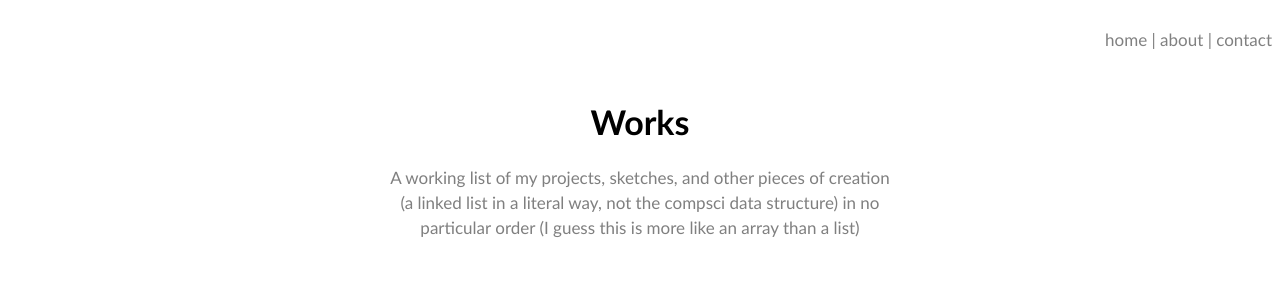
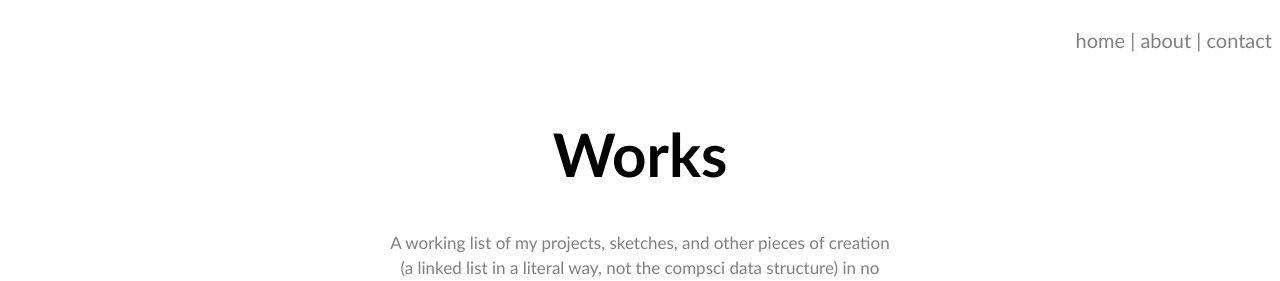
Before and after one commit to takaramarina/works, a plain HTML site: page index.html in a window 1280 px wide. Shown: the top 281 px of the page. Drawn offline with Linux system fonts and the light colour scheme.

Commit message:
font size

```diff
--- a/index.html
+++ b/index.html
@@ -7,7 +7,7 @@
 
     <style>
       h1 {
-        font-size: 60;
+        font-size: 60px;
         padding-top: 30px;
         animation-name: slide;
         animation-duration: 4s;
@@ -52,7 +52,7 @@
 
       .headers {
         color: gray;
-        font-size: 20;
+        font-size: 20px;
         position: sticky;
         top: 20px;
         /*         font-family: "Courier", sans-serif; */
```
